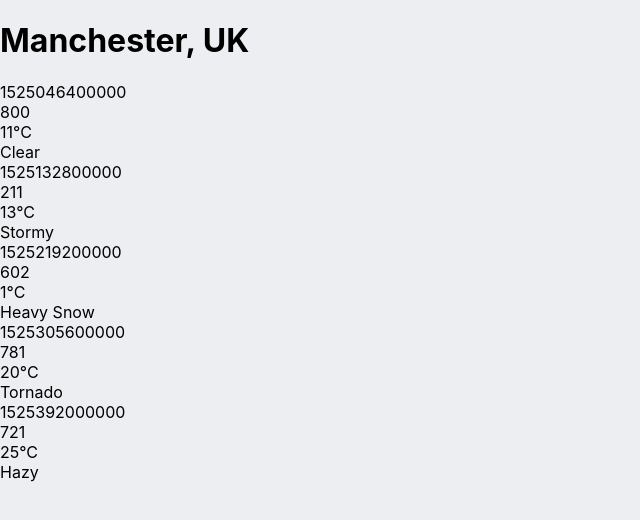
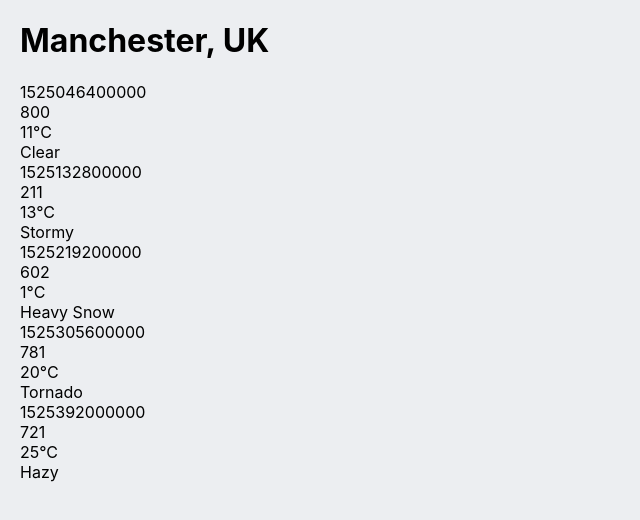
Before and after one commit to DaveB1992/weatherapp, a React (Create React App) app: page / in a window 1280 px wide. Shown: the top 520 px of the page, without its empty margins (0-640 px from the left). Built offline with nearby package versions, Linux system fonts and the light colour scheme.

Commit message:
added some margin for the weather app

```diff
--- a/src/Styles/App.css
+++ b/src/Styles/App.css
@@ -0,0 +1,3 @@
+.weather-app{
+    margin: 0 20px;
+}
```
